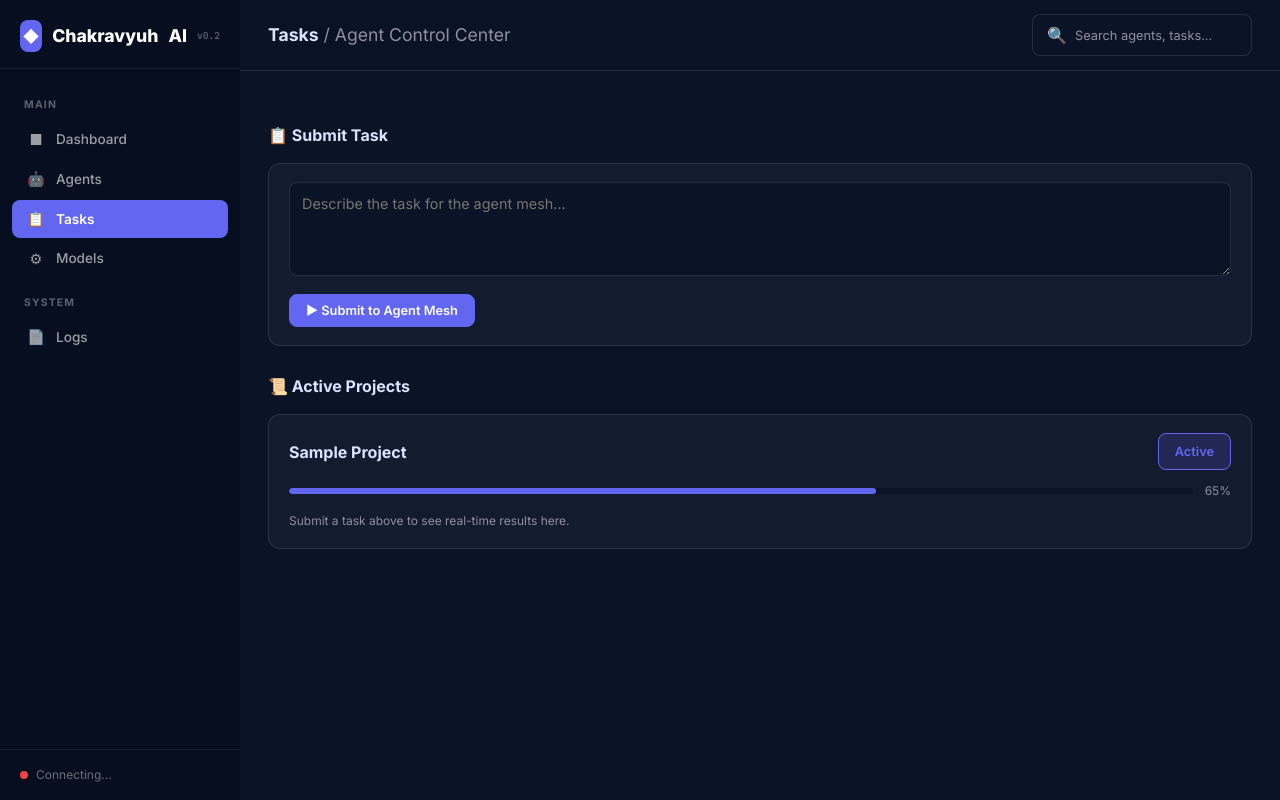
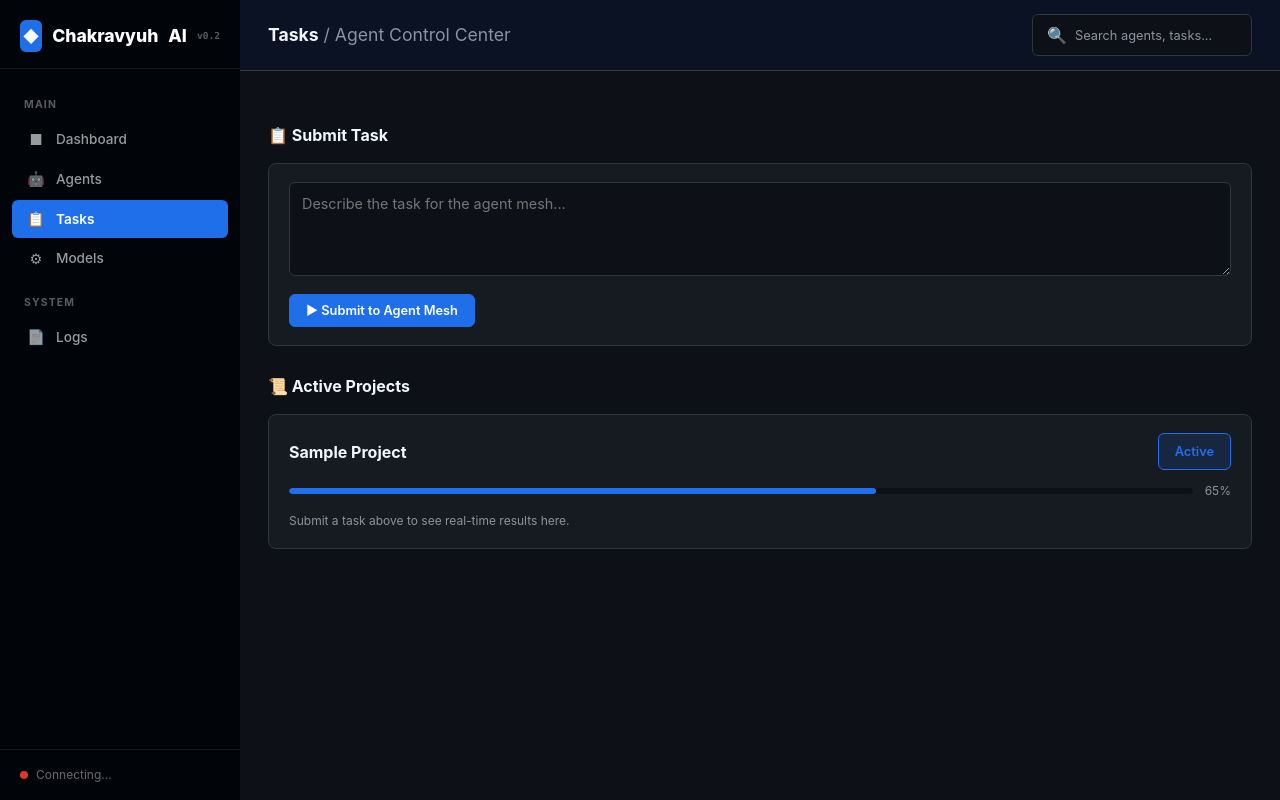
Before and after one commit to krushna081/chakravyuh-ai, a React (Vite) app in the folder web/: page /tasks in a window 1280 px wide. Built offline with nearby package versions, Linux system fonts and the light colour scheme; no server answers.

Commit message:
style(ui): refine dark theme for enterprise developer tool aesthetic

```diff
--- a/web/src/App.css
+++ b/web/src/App.css
@@ -1,33 +1,33 @@
 :root {
-  --bg: #0b1326;
-  --bg-card: rgba(23, 31, 51, 0.75);
-  --bg-sidebar: #060e20;
-  --bg-hover: rgba(255, 255, 255, 0.06);
-  --border: rgba(144, 143, 160, 0.2);
-  --border-light: rgba(144, 143, 160, 0.1);
-  --text: #dae2fd;
-  --text-secondary: #c7c4d7;
-  --text-muted: #908fa0;
-  --accent: #6366f1;
-  --accent-light: rgba(99, 102, 241, 0.18);
-  --accent-dark: #4f46e5;
-  --green: #10b981;
-  --green-light: rgba(16, 185, 129, 0.15);
-  --red: #ef4444;
-  --red-light: rgba(239, 68, 68, 0.15);
-  --orange: #f59e0b;
-  --orange-light: rgba(245, 158, 11, 0.15);
-  --blue: #3b82f6;
-  --blue-light: rgba(59, 130, 246, 0.15);
-  --purple: #8b5cf6;
-  --purple-light: rgba(139, 92, 246, 0.15);
-  --teal: #14b8a6;
-  --font: 'Inter', -apple-system, BlinkMacSystemFont, sans-serif;
-  --mono: 'JetBrains Mono', monospace;
-  --radius: 12px;
-  --radius-sm: 8px;
-  --shadow: 0 4px 20px rgba(0,0,0,0.3), 0 0 15px rgba(99, 102, 241, 0.12);
-  --shadow-lg: 0 10px 30px rgba(0,0,0,0.4);
+  --bg: #0d1117;
+  --bg-card: #161b22;
+  --bg-sidebar: #010409;
+  --bg-hover: #1c2128;
+  --border: #30363d;
+  --border-light: #21262d;
+  --text: #f0f6fc;
+  --text-secondary: #c9d1d9;
+  --text-muted: #8b949e;
+  --accent: #1f6feb;
+  --accent-light: rgba(31, 111, 235, 0.15);
+  --accent-dark: #1158c7;
+  --green: #238636;
+  --green-light: rgba(35, 134, 54, 0.15);
+  --red: #da3633;
+  --red-light: rgba(218, 54, 51, 0.15);
+  --orange: #d29922;
+  --orange-light: rgba(210, 153, 34, 0.15);
+  --blue: #388bfd;
+  --blue-light: rgba(56, 139, 253, 0.15);
+  --purple: #8957e5;
+  --purple-light: rgba(137, 87, 229, 0.15);
+  --teal: #2fb1a6;
+  --font: -apple-system, BlinkMacSystemFont, 'Segoe UI', 'Noto Sans', Helvetica, Arial, sans-serif;
+  --mono: ui-monospace, SFMono-Regular, 'SF Mono', Menlo, Consolas, monospace;
+  --radius: 8px;
+  --radius-sm: 6px;
+  --shadow: 0 1px 3px rgba(0,0,0,0.3);
+  --shadow-lg: 0 8px 24px rgba(0,0,0,0.4);
 }
 
 *, *::before, *::after { box-sizing: border-box; margin: 0; padding: 0; }
@@ -40,6 +40,7 @@ body {
   color: var(--text);
   line-height: 1.5;
   min-height: 100vh;
+  -webkit-font-smoothing: antialiased;
 }
 
 ::selection { background: var(--accent); color: #fff; }
--- a/web/src/components/message-skeleton.css
+++ b/web/src/components/message-skeleton.css
@@ -8,8 +8,8 @@
   border-radius: 50%;
   width: 40px;
   height: 40px;
-  background: #171f33;
-  border: 1px solid rgba(255, 255, 255, 0.08);
+  background: #21262d;
+  border: 1px solid #30363d;
   flex: 0 0 40px;
 }
 .skeleton-body {
@@ -20,7 +20,7 @@
 }
 .skeleton-line {
   height: 12px;
-  background: linear-gradient(90deg, #171f33 25%, #2d3449 50%, #171f33 75%);
+  background: linear-gradient(90deg, #21262d 25%, #30363d 50%, #21262d 75%);
   background-size: 200% 100%;
   border-radius: 6px;
   animation: shimmer 1.2s infinite;
```
